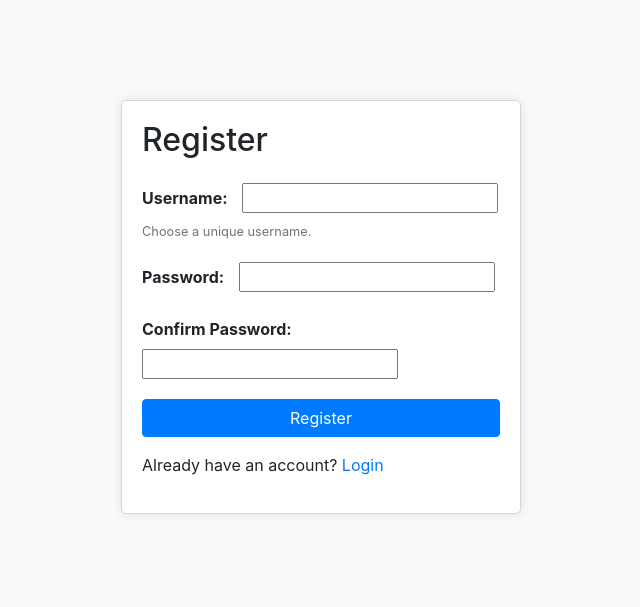
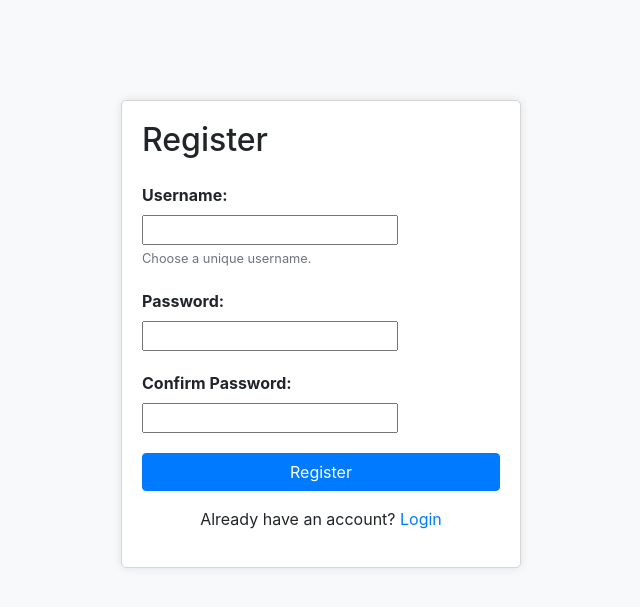
Before and after one commit to erfann31/Lamport_Login_Django, a Django app: page / in a window 1280 px wide. Shown: the top 607 px of the page, without its empty margins (319-959 px from the left). Run offline with Django 4.2, Linux system fonts and the light colour scheme; some libraries are stand-ins or nearby versions.

Commit message:
fix register.html

```diff
--- a/customuser/templates/register.html
+++ b/customuser/templates/register.html
@@ -11,11 +11,12 @@
 <body>
 <div class="container">
     <h2 class="mb-4">Register</h2>
-    <form method="post" action="{% url 'users:register' %}">
+    <form method="post" action="{% url 'users:register' %}" class="needs-validation" novalidate>
         {% csrf_token %}
 
         <div class="form-group">
             <label for="id_username">Username:</label>
+            <br>
             {{ form.username }}
             <small class="form-text text-muted">Choose a unique username.</small>
             {% if form.username.errors %}
@@ -25,6 +26,7 @@
 
         <div class="form-group">
             <label for="id_password1">Password:</label>
+            <br>
             {{ form.password1 }}
             {% if form.password1.errors %}
                 <div class="error-message">{{ form.password1.errors.0 }}</div>
@@ -33,16 +35,17 @@
 
         <div class="form-group">
             <label for="id_password2">Confirm Password:</label>
+            <br>
             {{ form.password2 }}
             {% if form.password2.errors %}
                 <div class="error-message">{{ form.password2.errors.0 }}</div>
             {% endif %}
         </div>
 
-        <button type="submit" class="btn btn-primary">Register</button>
+        <button type="submit" class="btn btn-primary btn-block">Register</button>
     </form>
 
-    <p class="mt-3">Already have an account? <a href="{% url 'users:login' %}">Login</a></p>
+    <p class="mt-3 text-center">Already have an account? <a href="{% url 'users:login' %}">Login</a></p>
 </div>
 
 <script src="https://code.jquery.com/jquery-3.3.1.slim.min.js"></script>
```
